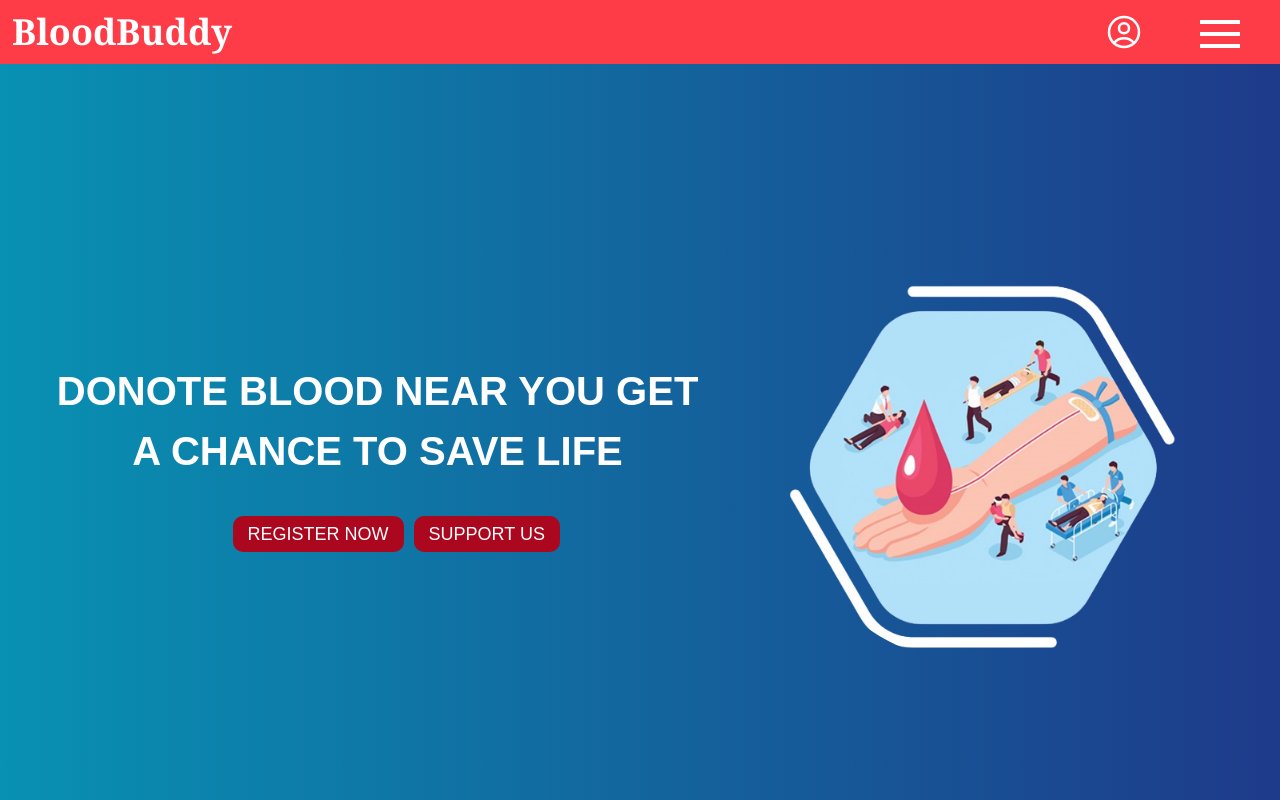
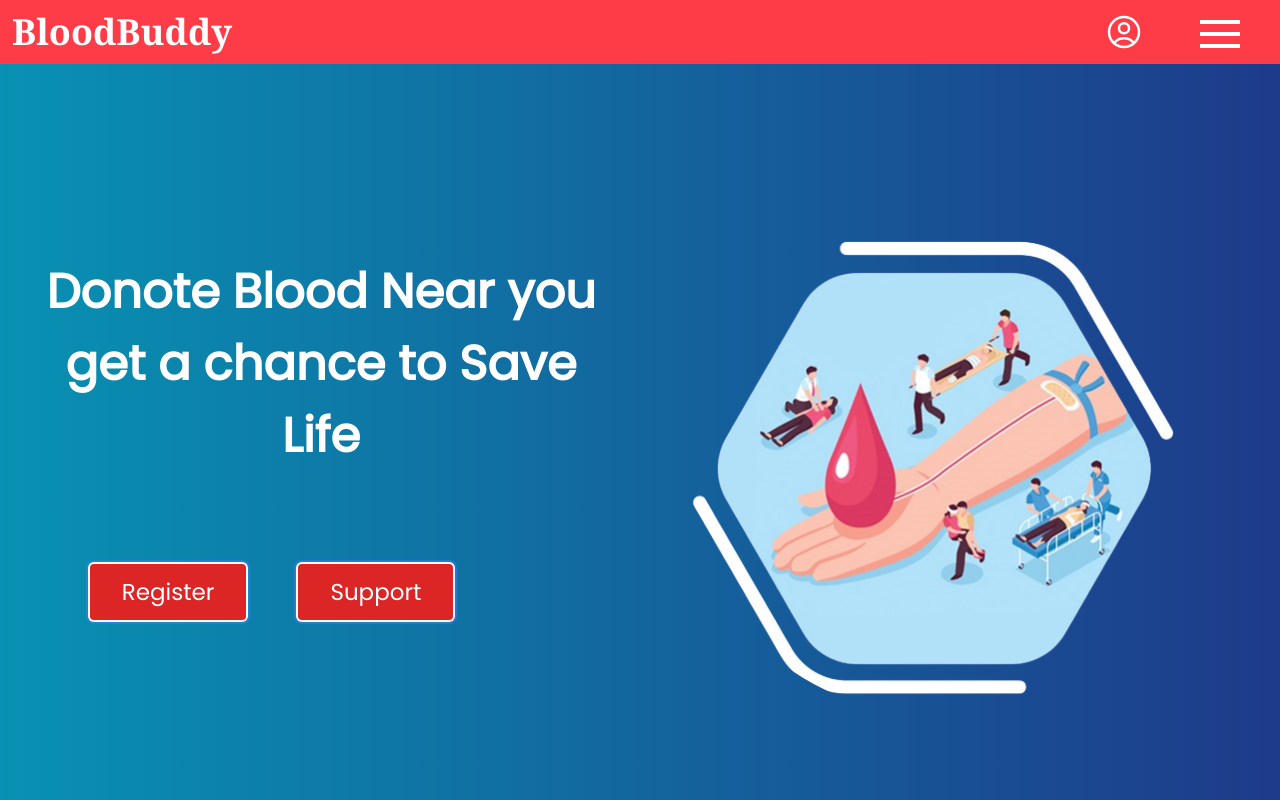
Before and after one commit to parvej-khan-dev/Blood_Buddy, a React (Create React App) app: page / in a window 1280 px wide. Shown: the top 800 px of the page. Built offline with nearby package versions, Linux system fonts and the light colour scheme; the HTML template or start-up script is replaced by a standard one.

Commit message:
moblie resposive

```diff
--- a/src/Component/Home.js
+++ b/src/Component/Home.js
@@ -9,67 +9,29 @@ const Image = styled.img`
   border-radius: 50%;
   width: 575px;
   margin-right: 90px;
-  height: 400px;
+  height: 500px;
   @media (max-width: 360px) {
     display: none;
-  }
-`;
-
-const H1 = styled.h1`
-  width: 100%;
-  font-size: 3.5rem;
-  font-family: sans-serif;
-  text-transform: uppercase;
-  margin-bottom: 10px;
-  text-align: center;
-  font-weight: 700;
-  margin: 0px 5px;
-  text-align: center;
-  line-height: 1.5;
-  margin: 0px 25px;
-
-  @media (min-width: 360px) {
-    font-size: 2.5rem;
-
-    width: 90%;
-    padding: 10px;
-    margin-left: 20px;
-  }
-`;
-
-const Button = styled.button`
-  background-color: #ab071e;
-  color: white;
-  padding: 15px 30px;
-  font-size: 22px;
-  font-weight: 700px;
-  margin: 20px;
-  border-radius: 10px;
-  text-transform: uppercase;
-  font-family: sans-serif;
-
-  &:hover {
-    background-color: black;
-  }
-
-  @media (min-width: 360px) {
-    font-size: 18px;
-    padding: 8px 15px;
-    margin: 5px;
   }
 `;
 
 const Home = () => {
   return (
     <div className="overflow-x-hidden	">
-      <section className="w-[100%] md:h-[100vh] h-[100vh] text-white md:p-[10px]  bg-gradient-to-r from-cyan-600 to-blue-900 flex flex-row justify-center items-center ">
+      <section className="w-[100%] md:h-[100vh] h-[60vh] text-white md:p-[10px]  bg-gradient-to-r from-cyan-600 to-blue-900 flex flex-row justify-center items-center ">
         <div style={{ position: "relative" }}>
-          <H1>Donote Blood Near you get a chance to Save Life </H1>
-          <div className="flex flex-row md:mx-10 mx-5 md:my-5 my-2 md:leading-5 justify-center	">
+          <h1 className="w-[85%] text-[30px] md:text-[3.0rem] font-bold mx-[25px]">
+            Donote Blood Near you get a chance to Save Life
+          </h1>
+          <div className=" w-[70%] flex flex-row md:justify-center md:mx-10 md:my-10 pt-10 ">
             <Link to="./register">
-              <Button>Register Now</Button>
+              <button className="bg-red-600 text-2xl md:text-[23px] md:mr-[40px] md:px-18 md:py-3 m-3 px-8 py-3 ring-offset-2 ring-2 rounded hover:bg-black hover:text-white">
+                Register
+              </button>
             </Link>
-            <Button>Support Us</Button>
+            <button className="bg-red-600 text-2xl md:text-[23px] md:mr-[40px] md:px-18 md:py-3 px-8 py-3 m-3 ring-offset-2 ring-2 rounded hover:bg-black hover:text-white ">
+              Support
+            </button>
           </div>
         </div>
 
--- a/src/Component/Register.css
+++ b/src/Component/Register.css
@@ -41,18 +41,18 @@ textarea {
   }
 
   input {
-    width: 100%;
+    width: 98%;
     margin: 10px 0px;
     height: 3rem;
     font-size: 22px;
   }
 
   select {
-    width: 92%;
+    width: 98%;
   }
 
   input[type="submit"] {
-    width: 92%;
+    width: 98%;
     margin: 0px;
   }
 
--- a/src/Component/Register.js
+++ b/src/Component/Register.js
@@ -4,10 +4,10 @@ import "./Register.css";
 
 const Register = () => {
   return (
-    <div className="countiner md:w-[80%]  h-[70%] mx-auto  my-10 border-white border-2 flex flex-row  rounded shadow-lg  shadow-white/50">
+    <div className="countiner md:w-[90%]  h-[70%] mx-auto  my-10 border-white border-2 flex flex-row  rounded shadow-lg  shadow-white/50">
       <img src={donationgif} className="md:w-[50%] " alt="register" />
       <div className="md:w-[50%] mx-2">
-        <h1 className="md:text-5xl font-bold text-center my-5 head">
+        <h1 className="md:text-5xl font-bold text-center my-5 head text-center">
           Register Form{" "}
         </h1>
         <form className="flex flex-col ml-5 text-[18px]  my-10">
@@ -23,7 +23,7 @@ const Register = () => {
               type="text"
               name="name"
               placeholder="last Name"
-              className="bg-transparent border-2 text-[18px] pl-2 ml-1 mr-5 capitalize border-white"
+              className="bg-transparent border-2 text-[18px] pl-2 ml-1  capitalize border-white"
             />
           </div>
           {/* email */}
@@ -82,7 +82,7 @@ const Register = () => {
           <input
             type="submit"
             value="Submit"
-            className="w-[28rem] md:ml-2 mt-[10px] text-[18px]  my-5 hover:bg-red-600 border-2 border-white "
+            className="md:w-[35rem] w-[28rem] md:ml-2 mt-[10px] text-[18px]  my-5 hover:bg-red-600 border-2 border-white "
           />
         </form>
       </div>
--- a/src/Component/Serach.css
+++ b/src/Component/Serach.css
@@ -44,8 +44,6 @@ th {
     background: #eee;
     color: rgb(41, 40, 40);
     border: 2px solid rgb(255, 255, 255);
-
-
   }
 
   tr {
```
